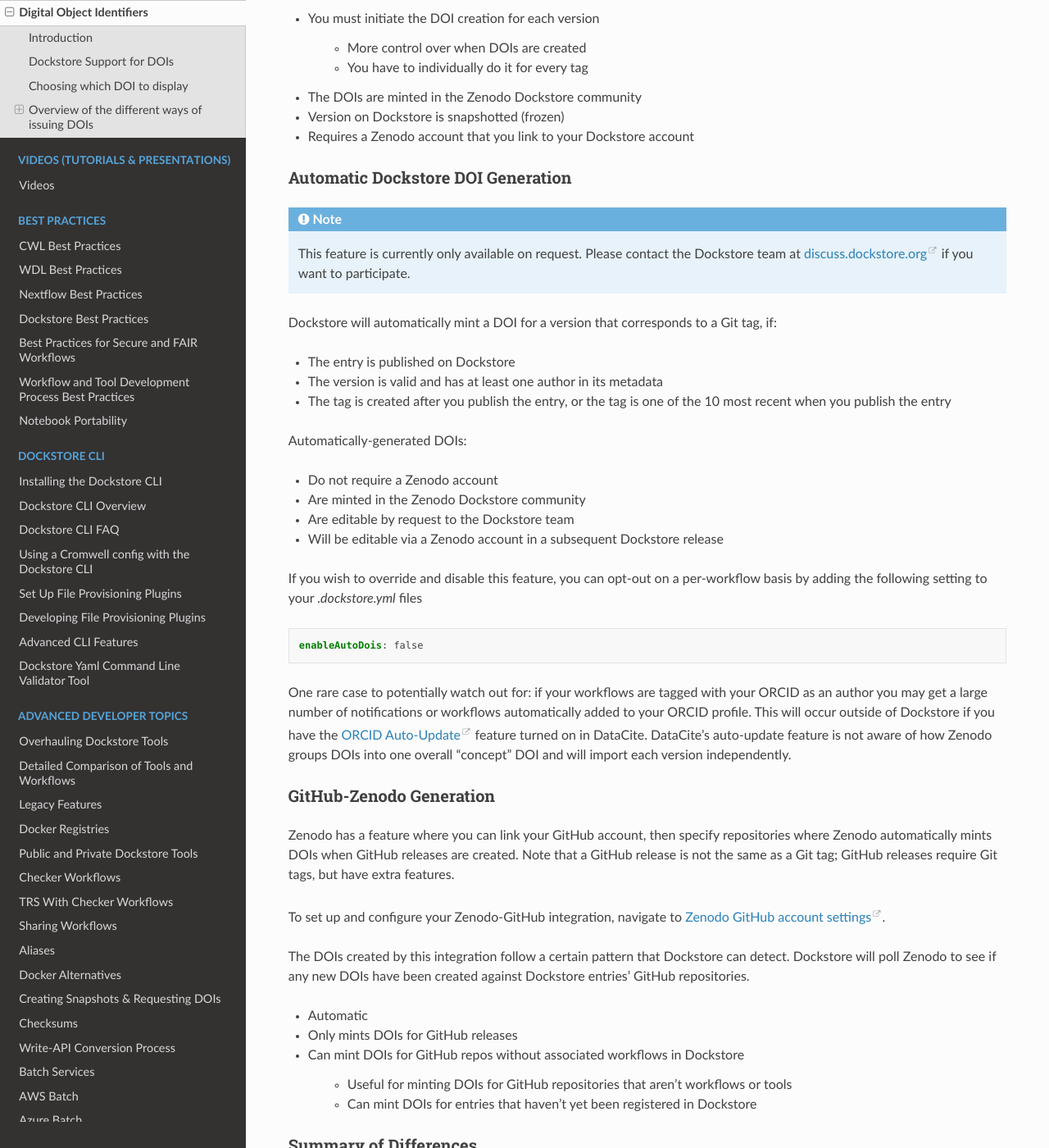
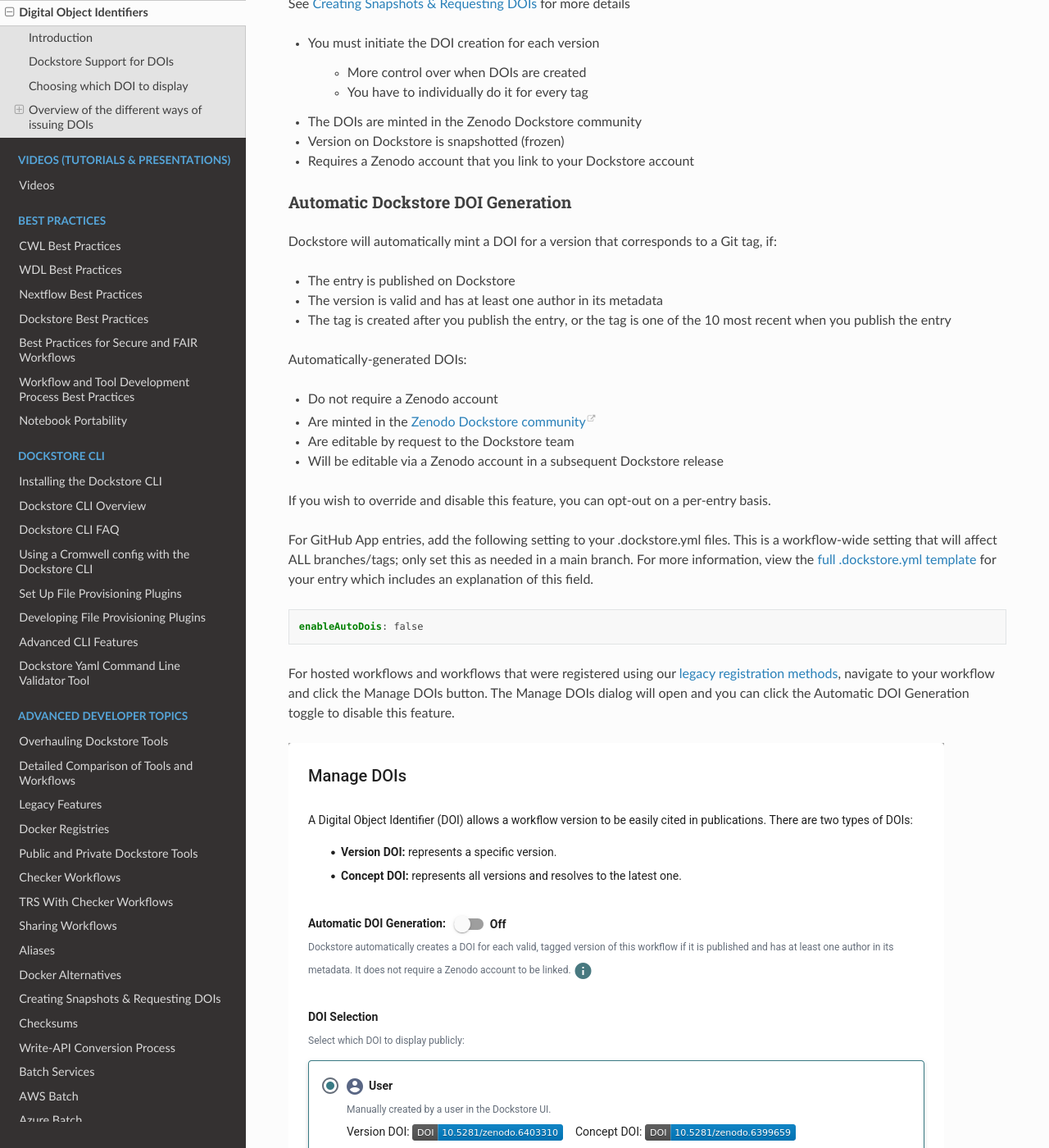
Before and after one commit to dockstore/dockstore-documentation, a Sphinx documentation site: the page built from docs/end-user-topics/dois.rst, in a window 1280 px wide and 1400 px high, scrolled down 2377 px. Shown: the whole window at 82% size. Built offline with Sphinx 7.4.7 and the Read the Docs theme 3.1.0, drawn with Linux system fonts in a browser that asks for light colours; pages that are not in the unit, such as notebooks, are missing from menus; some of the changed text lies outside the part shown.

Commit message:
Update auto DOI docs

```diff
--- a/docs/assets/templates/notebooks/template-big.dockstore.yml
+++ b/docs/assets/templates/notebooks/template-big.dockstore.yml
@@ -65,7 +65,8 @@
     latestTagAsDefault: <Boolean>
 
     # 'enableAutoDois' is a notebook-wide setting that will affect ALL branches/tags; only set this as needed in a main branch
-    # to control whether DOIs are automatically issued for tags. Implicit default: True, can only be overridden as False
+    # to control whether DOIs are automatically issued for tags. Default: True.
+    # A value of true will enable automatic DOIs.
     # A value of false will disable automatic DOIs, DOIs will only be issued on demand.
     enableAutoDois: <Boolean>
 
--- a/docs/assets/templates/services/template-big.dockstore.yml
+++ b/docs/assets/templates/services/template-big.dockstore.yml
@@ -34,7 +34,8 @@
   publish:
 
   # 'enableAutoDois' is a service-wide setting that will affect ALL branches/tags; only set this as needed in a main branch
-  # to control whether DOIs are automatically issued for tags. Implicit default: True, can only be overridden as False
+  # to control whether DOIs are automatically issued for tags. Default: True.
+  # A value of true will enable automatic DOIs.
   # A value of false will disable automatic DOIs, DOIs will only be issued on demand.
   enableAutoDois: <Boolean>
 
--- a/docs/assets/templates/tools/template-big.dockstore.yml
+++ b/docs/assets/templates/tools/template-big.dockstore.yml
@@ -59,6 +59,12 @@
     # A value of false will retain the default version that has been specified via the Dockstore UI.
     latestTagAsDefault: <Boolean>
 
+    # 'enableAutoDois' is a tool-wide setting that will affect ALL branches/tags; only set this as needed in a main branch
+    # to control whether DOIs are automatically issued for tags. Default: True.
+    # A value of true will enable automatic DOIs.
+    # A value of false will disable automatic DOIs, DOIs will only be issued on demand.
+    enableAutoDois: <Boolean>
+
     # The optional filters section allow specifying sets of Git branches and tags to include for the workflow.
     # If no filters are given, all branches and tags are included.
     # Branches and tags are arrays of pattern-strings.
--- a/docs/assets/templates/workflows/template-big.dockstore.yml
+++ b/docs/assets/templates/workflows/template-big.dockstore.yml
@@ -67,7 +67,8 @@
     latestTagAsDefault: <Boolean>
 
     # 'enableAutoDois' is a workflow-wide setting that will affect ALL branches/tags; only set this as needed in a main branch
-    # to control whether DOIs are automatically issued for tags. Implicit default: True, can only be overridden as False
+    # to control whether DOIs are automatically issued for tags. Default: True.
+    # A value of true will enable automatic DOIs.
     # A value of false will disable automatic DOIs, DOIs will only be issued on demand.
     enableAutoDois: <Boolean>
 
--- a/docs/end-user-topics/dois.rst
+++ b/docs/end-user-topics/dois.rst
@@ -36,8 +36,10 @@
    :alt: Show DOIs
 
 Dockstore only displays one DOI associated with a entry, even if there is more than one DOI, e.g., one generated by GitHub-Zenodo integration, and another generated by Dockstore.
-If this situation arises, you can control which DOI is displayed via your dashboard. Select the entry, then click "Manage DOIs", and you'll get a dialog like this. Select your choice
-and click "Save".
+If this situation arises, you can control which DOI is displayed via your dashboard.
+
+Select the entry, then click Manage DOIs, and you'll get a dialog like this.
+Under DOI selection, click the radio button for the DOI you want to display and your DOI selection will update immediately. Click Done to close the dialog.
 
 
 .. figure:: /assets/images/docs/manage-dois.png
@@ -66,9 +68,6 @@
 Automatic Dockstore DOI Generation
 ~~~~~~~~~~~~~~~~~~~~~~~~~~~~~~~~~~
 
-.. note::
-    This feature is currently only available on request. Please contact the Dockstore team at `discuss.dockstore.org <https://discuss.dockstore.org/t/opening-helpdesk-tickets/1506>`__ if you want to participate.
-
 Dockstore will automatically mint a DOI for a version that corresponds to a Git tag, if:
 
 * The entry is published on Dockstore
@@ -78,16 +77,24 @@
 Automatically-generated DOIs:
 
 * Do not require a Zenodo account
-* Are minted in the Zenodo Dockstore community
+* Are minted in the `Zenodo Dockstore community <https://zenodo.org/communities/dockstore>`__
 * Are editable by request to the Dockstore team
 * Will be editable via a Zenodo account in a subsequent Dockstore release
 
-If you wish to override and disable this feature, you can opt-out on a per-workflow basis by adding the following setting to your `.dockstore.yml` files
+If you wish to override and disable this feature, you can opt-out on a per-entry basis.
+
+For GitHub App entries, add the following setting to your .dockstore.yml files. This is a workflow-wide setting that will affect ALL branches/tags; only set this as needed in a main branch.
+For more information, view the :doc:`full .dockstore.yml template </assets/templates/template>` for your entry which includes an explanation of this field.
 
 .. code-block:: yaml
 
    enableAutoDois: false
 
+For hosted workflows and workflows that were registered using our :doc:`legacy registration methods </advanced-topics/legacy/workflow-legacy-registration>`,
+navigate to your workflow and click the Manage DOIs button. The Manage DOIs dialog will open and you can click the Automatic DOI Generation toggle to disable this feature.
+
+.. figure:: /assets/images/docs/toggle-auto-doi.png
+   :alt: Disable automatic DOI generation
 
 One rare case to potentially watch out for: if your workflows are tagged with your ORCID as an author
 you may get a large number of notifications or workflows automatically added to your ORCID profile.
```
Also changed, not shown: docs/assets/images/docs/manage-dois.png, docs/assets/images/docs/toggle-auto-doi.png (added).
